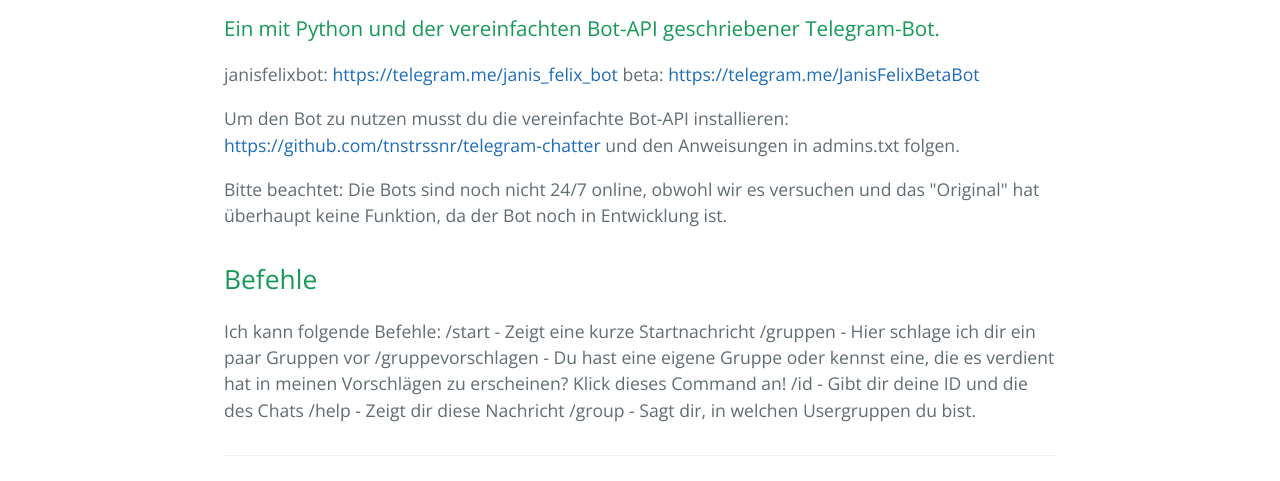
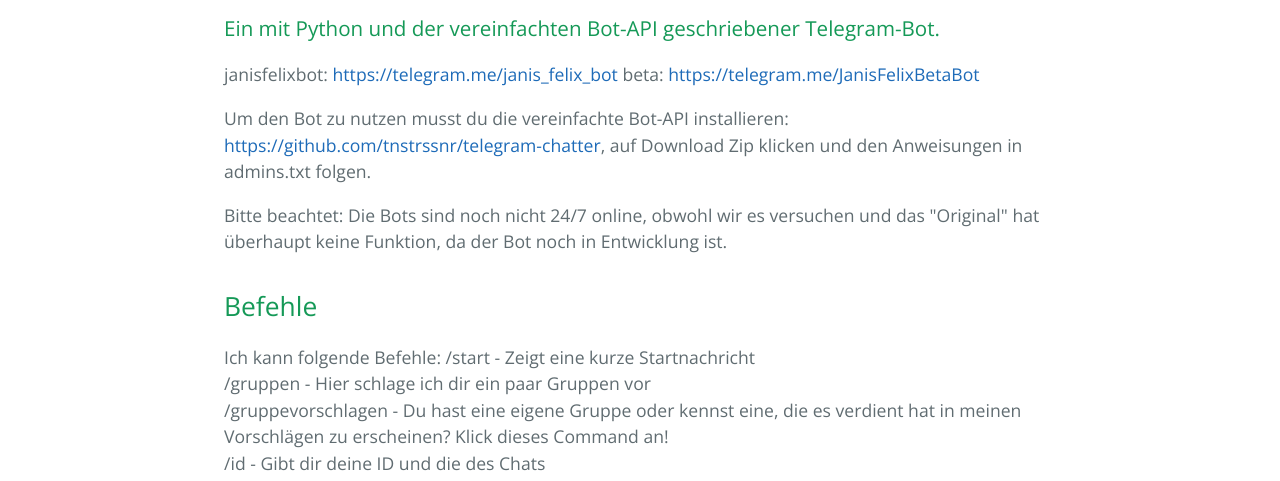
Before and after one commit to AgentHV/JanisFelixBot, a plain HTML site: page index.html in a window 1280 px wide. Shown: the part 440-921 px from the top of the page. Drawn offline with nearby package versions, Linux system fonts and the light colour scheme.

```diff
--- a/index.html
+++ b/index.html
@@ -28,7 +28,7 @@
 <p>janisfelixbot: <a href="https://telegram.me/janis_felix_bot">https://telegram.me/janis_felix_bot</a>
 beta: <a href="https://telegram.me/JanisFelixBetaBot">https://telegram.me/JanisFelixBetaBot</a></p>
 
-<p>Um den Bot zu nutzen musst du die vereinfachte Bot-API installieren: <a href="https://github.com/tnstrssnr/telegram-chatter">https://github.com/tnstrssnr/telegram-chatter</a> und den Anweisungen in admins.txt folgen.</p>
+<p>Um den Bot zu nutzen musst du die vereinfachte Bot-API installieren: <a href="https://github.com/tnstrssnr/telegram-chatter">https://github.com/tnstrssnr/telegram-chatter</a>, auf Download Zip klicken und den Anweisungen in admins.txt folgen.</p>
 
 <p>Bitte beachtet: Die Bots sind noch nicht 24/7 online, obwohl wir es versuchen und das "Original" hat überhaupt keine Funktion, da der Bot noch in Entwicklung ist.</p>
 
@@ -36,12 +36,12 @@
 <a id="befehle" class="anchor" href="#befehle" aria-hidden="true"><span aria-hidden="true" class="octicon octicon-link"></span></a>Befehle</h2>
 
 <p>Ich kann folgende Befehle:
-/start - Zeigt eine kurze Startnachricht
-/gruppen - Hier schlage ich dir ein paar Gruppen vor
-/gruppevorschlagen - Du hast eine eigene Gruppe oder kennst eine, die es verdient hat in meinen Vorschlägen zu erscheinen? Klick dieses Command an!
-/id - Gibt dir deine ID und die des Chats
-/help - Zeigt dir diese Nachricht
-/group - Sagt dir, in welchen Usergruppen du bist.</p>
+/start - Zeigt eine kurze Startnachricht<br>
+/gruppen - Hier schlage ich dir ein paar Gruppen vor<br>
+/gruppevorschlagen - Du hast eine eigene Gruppe oder kennst eine, die es verdient hat in meinen Vorschlägen zu erscheinen?    Klick dieses Command an!<br>
+/id - Gibt dir deine ID und die des Chats<br>
+/help - Zeigt dir diese Nachricht<br>
+/group - Sagt dir, in welchen Usergruppen du bist.   </p>
 
       <footer class="site-footer">
         <span class="site-footer-owner"><a href="https://github.com/Sonixier/JanisFelixBot">Janisfelixbot</a> is maintained by <a href="https://github.com/Sonixier">Sonixier</a>.</span>
--- a/params.json
+++ b/params.json
@@ -1,6 +1,6 @@
 {
   "name": "Janisfelixbot",
   "tagline": "",
-  "body": "# JanisFelixBot\r\n\r\n### Ein mit Python und der vereinfachten Bot-API geschriebener Telegram-Bot.\r\n\r\njanisfelixbot: https://telegram.me/janis_felix_bot\r\nbeta: https://telegram.me/JanisFelixBetaBot\r\n\r\nUm den Bot zu nutzen musst du die vereinfachte Bot-API installieren: https://github.com/tnstrssnr/telegram-chatter und den Anweisungen in admins.txt folgen.\r\n\r\nBitte beachtet: Die Bots sind noch nicht 24/7 online, obwohl wir es versuchen und das \"Original\" hat überhaupt keine Funktion, da der Bot noch in Entwicklung ist.\r\n\r\n## Befehle\r\n\r\nIch kann folgende Befehle:\r\n/start - Zeigt eine kurze Startnachricht\r\n/gruppen - Hier schlage ich dir ein paar Gruppen vor\r\n/gruppevorschlagen - Du hast eine eigene Gruppe oder kennst eine, die es verdient hat in meinen Vorschlägen zu erscheinen? Klick dieses Command an!\r\n/id - Gibt dir deine ID und die des Chats\r\n/help - Zeigt dir diese Nachricht\r\n/group - Sagt dir, in welchen Usergruppen du bist.",
+  "body": "# JanisFelixBot\r\n\r\n### Ein mit Python und der vereinfachten Bot-API geschriebener Telegram-Bot.\r\n\r\njanisfelixbot: https://telegram.me/janis_felix_bot\r\nbeta: https://telegram.me/JanisFelixBetaBot\r\n\r\nUm den Bot zu nutzen musst du die vereinfachte Bot-API installieren: https://github.com/tnstrssnr/telegram-chatter, auf Download Zip klicken und den Anweisungen in admins.txt folgen.\r\n\r\nBitte beachtet: Die Bots sind noch nicht 24/7 online, obwohl wir es versuchen und das \"Original\" hat überhaupt keine Funktion, da der Bot noch in Entwicklung ist.\r\n\r\n## Befehle\r\n\r\nIch kann folgende Befehle:\r\n/start - Zeigt eine kurze Startnachricht   \r\n/gruppen - Hier schlage ich dir ein paar Gruppen vor   \r\n/gruppevorschlagen - Du hast eine eigene Gruppe oder kennst eine, die es verdient hat in meinen Vorschlägen zu erscheinen?    Klick dieses Command an!   \r\n/id - Gibt dir deine ID und die des Chats   \r\n/help - Zeigt dir diese Nachricht   \r\n/group - Sagt dir, in welchen Usergruppen du bist.   ",
   "note": "Don't delete this file! It's used internally to help with page regeneration."
 }
```
